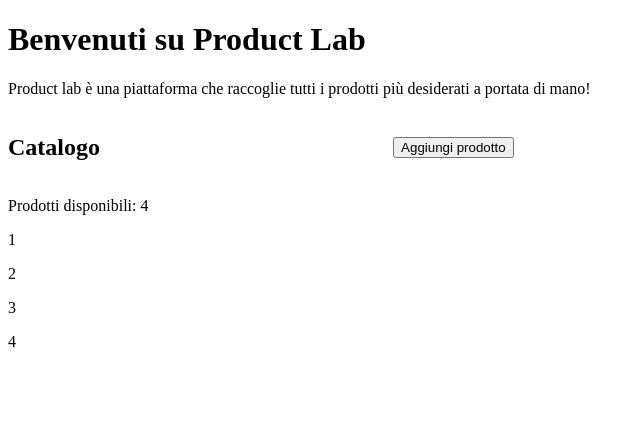
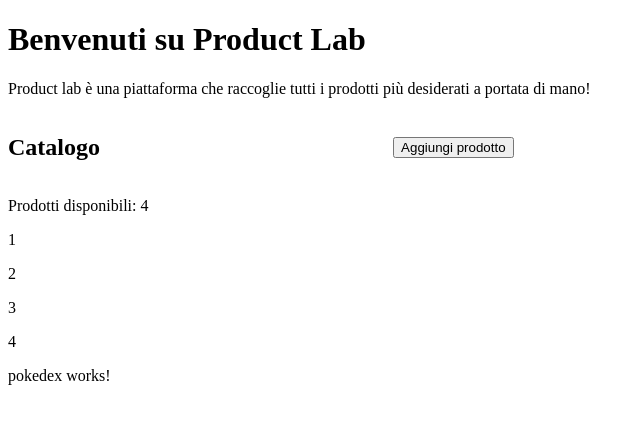
Before and after one commit to Gianluca429/product-lab, an Angular app: page / in a window 1280 px wide. Shown: the top 424 px of the page, without its empty margins (0-644 px from the left). Built offline with nearby package versions, Linux system fonts and the light colour scheme.

Commit message:
implementazione PokedexComponent in app.ts e app.html

```diff
--- a/src/app/app.html
+++ b/src/app/app.html
@@ -6,4 +6,6 @@
 
 <app-catalog />
 
+<app-pokedex />
+
 <router-outlet />
--- a/src/app/app.ts
+++ b/src/app/app.ts
@@ -1,9 +1,10 @@
 import { Component, signal } from '@angular/core';
 import { RouterOutlet } from '@angular/router';
 import { CatalogComponent } from './components/catalog/catalog';
+import { PokedexComponent } from './components/pokedex/pokedex';
 
 @Component({
-  imports: [RouterOutlet, CatalogComponent],
+  imports: [RouterOutlet, CatalogComponent, PokedexComponent],
   selector: 'app-root',
   styleUrl: './app.scss',
   templateUrl: './app.html',
```
